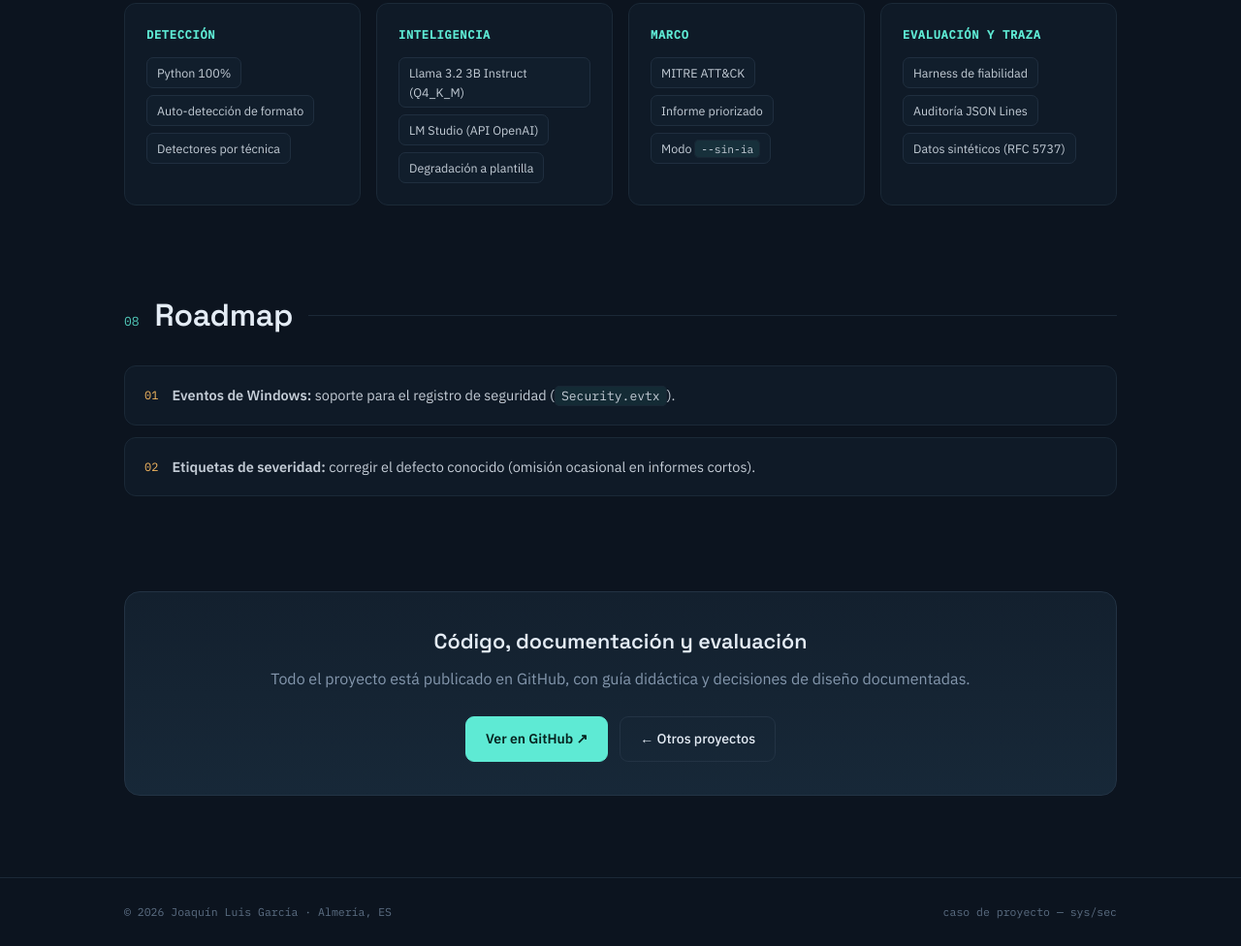
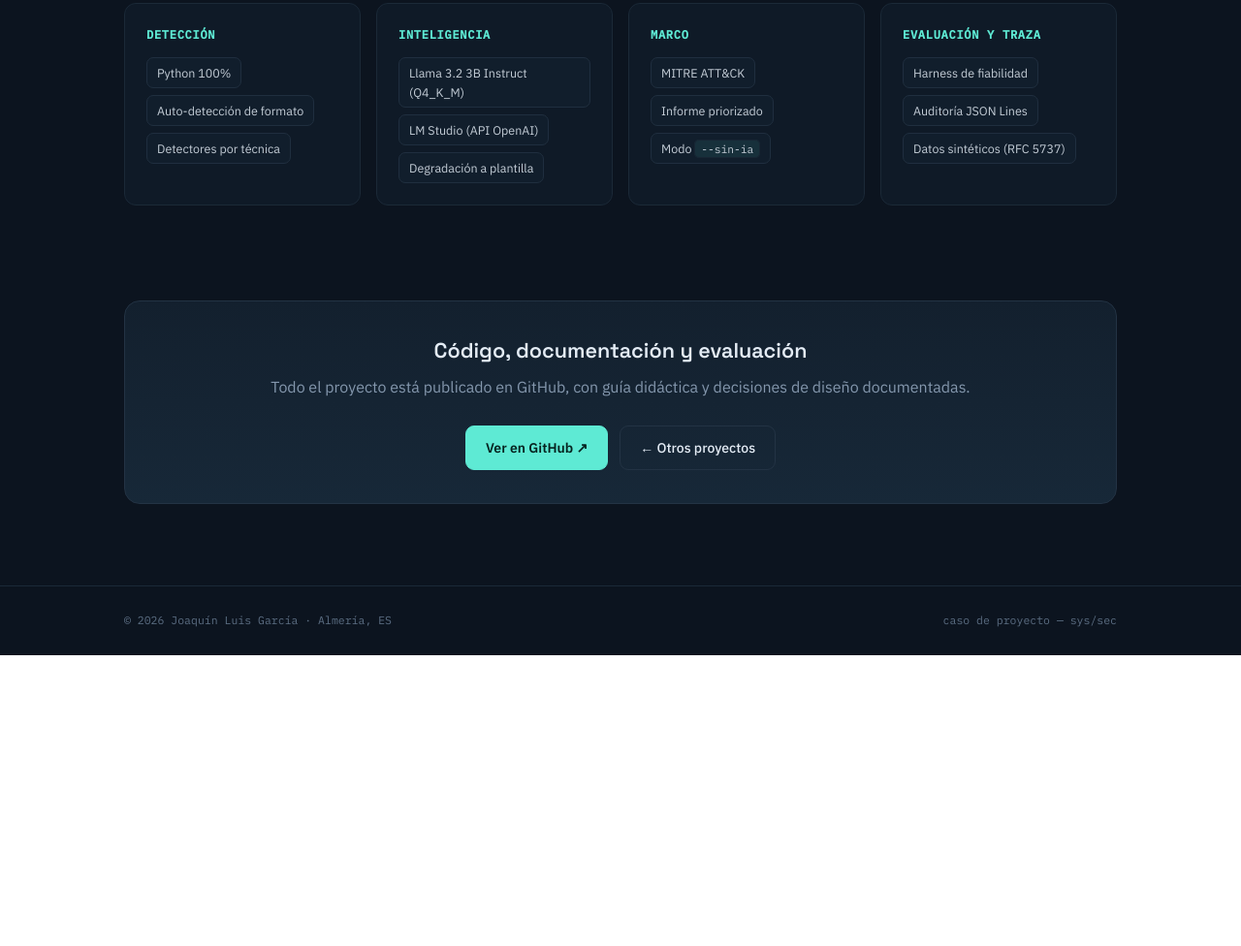
Before and after one commit to Joaquin7gg/portfolio, a plain HTML site: page agente-soc.html in a window 1280 px wide. Shown: the part 3600-4576 px from the top of the page at 97% size. After the commit the page ends 4276 px from the top, so only its background shows below. Drawn offline with Linux system fonts and the light colour scheme.

Commit message:
Agente SOC: quita la sección Roadmap

```diff
--- a/agente-soc.html
+++ b/agente-soc.html
@@ -299,15 +299,6 @@
     </div>
   </section>
 
-  <!-- 08 ROADMAP -->
-  <section class="reveal">
-    <div class="sec-head"><span class="sec-num">08</span><h2>Roadmap</h2><span class="sec-line"></span></div>
-    <div class="roadmap">
-      <div class="rm"><span class="n">01</span><p><strong>Eventos de Windows:</strong> soporte para el registro de seguridad (<code>Security.evtx</code>).</p></div>
-      <div class="rm"><span class="n">02</span><p><strong>Etiquetas de severidad:</strong> corregir el defecto conocido (omisión ocasional en informes cortos).</p></div>
-    </div>
-  </section>
-
   <!-- CIERRE -->
   <section class="reveal">
     <div class="foot-cta">
```
